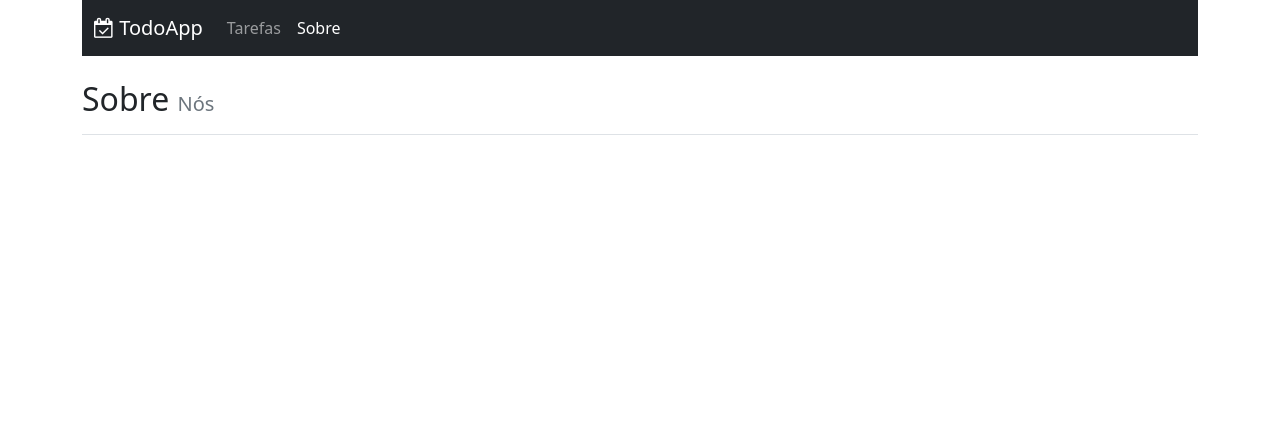
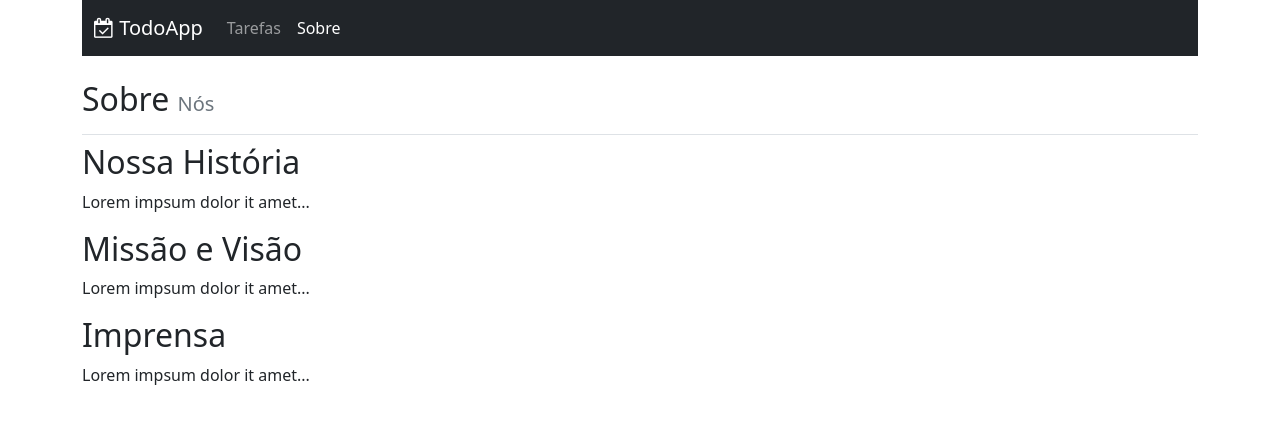
Before and after one commit to Henrique1204/TodoApp-Front-end, a React (Create React App) app: page /about in a window 1280 px wide. Shown: the top 424 px of the page. Built offline with nearby package versions, Linux system fonts and the light colour scheme.

Commit message:
Preencher componente About

```diff
--- a/src/about/About.jsx
+++ b/src/about/About.jsx
@@ -6,6 +6,15 @@ const About = () => {
     return (
         <div>
             <PageHeader name="Sobre" small="Nós" />
+
+            <h2>Nossa História</h2>
+            <p>Lorem impsum dolor it amet...</p>
+
+            <h2>Missão e Visão</h2>
+            <p>Lorem impsum dolor it amet...</p>
+
+            <h2>Imprensa</h2>
+            <p>Lorem impsum dolor it amet...</p>
         </div>
     );
 };
```
